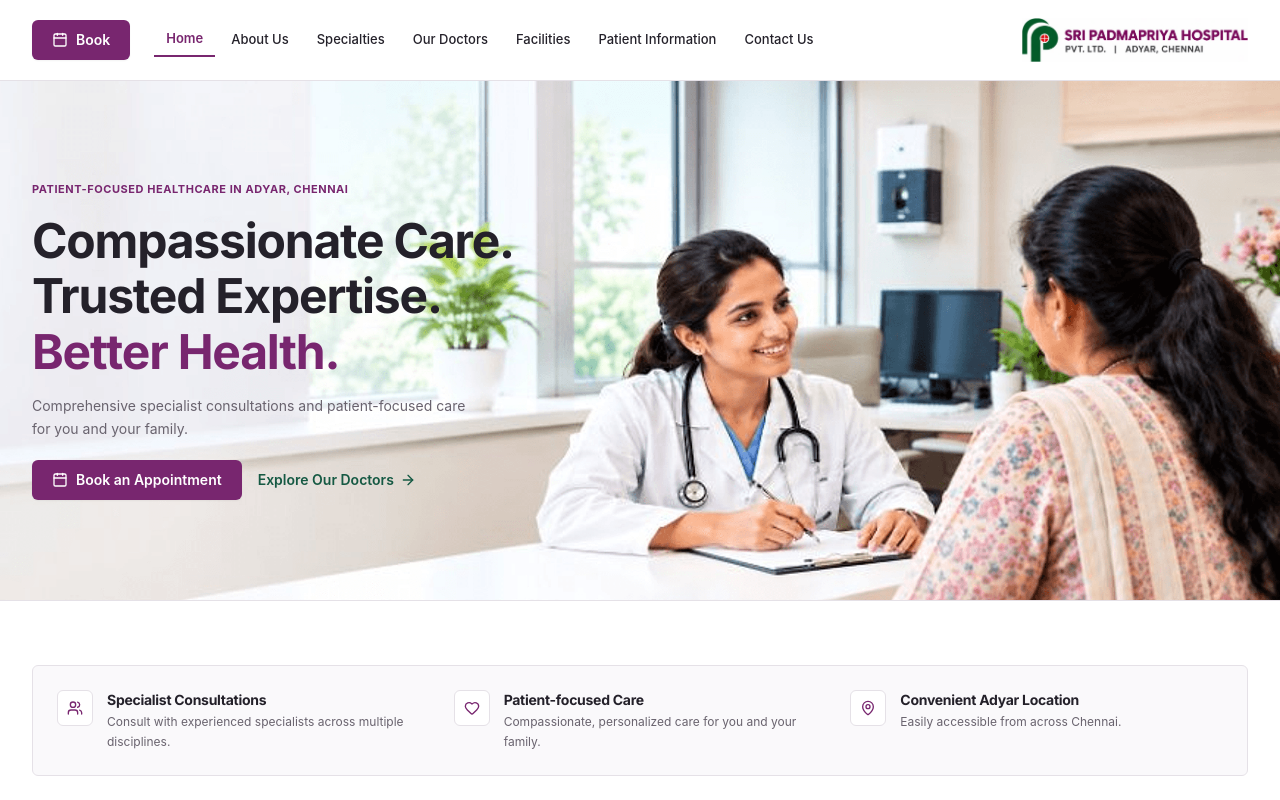
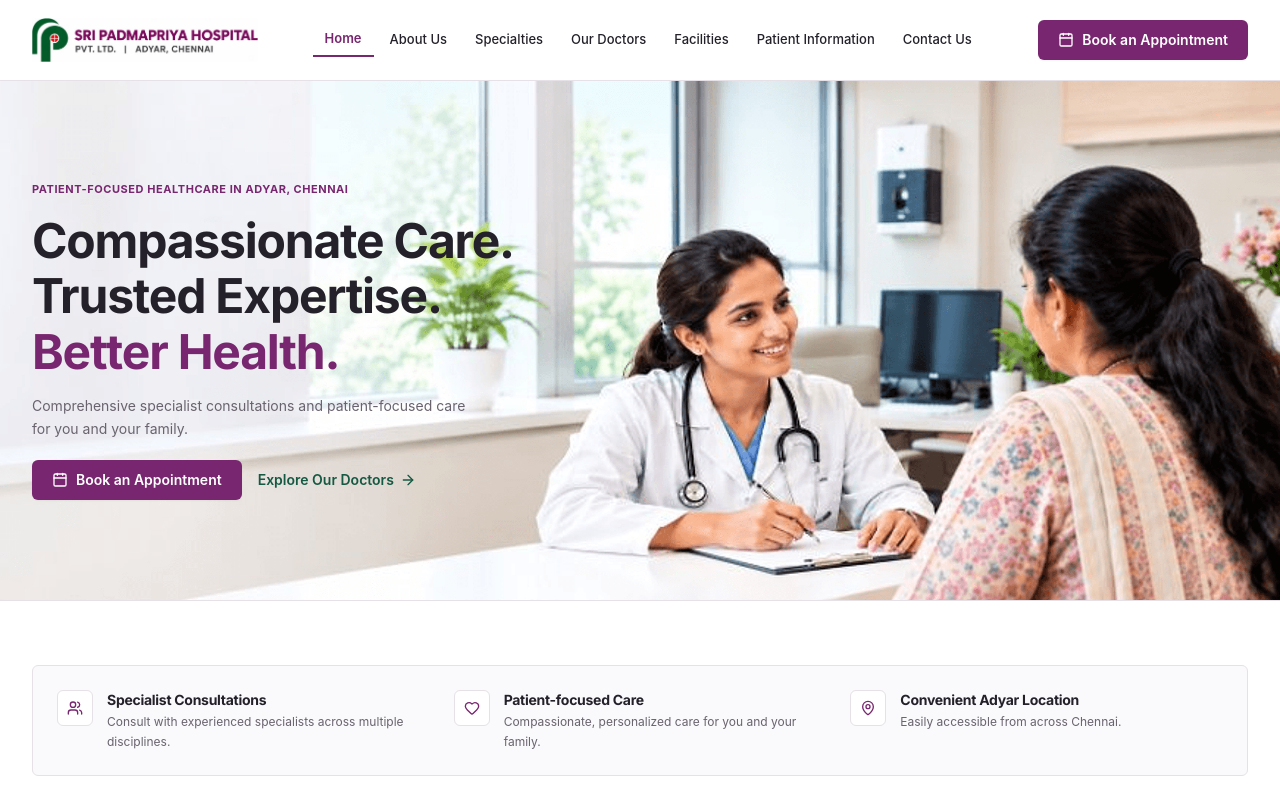
Before and after one commit to Dravid2016/Sri-Padmapriya-hospital, a React (Vite) app: page / in a window 1280 px wide. Shown: the top 800 px of the page. Built offline with nearby package versions, Linux system fonts and the light colour scheme.

Commit message:
Configure header: desktop has logo on left and Book button on right; mobile has menu and Book button on left and logo on right

```diff
--- a/src/components/Header.jsx
+++ b/src/components/Header.jsx
@@ -26,63 +26,81 @@ export default function Header() {
   return (
     <header className="sticky top-0 z-50 bg-white border-b border-[#E5E1E7]">
       <div className="max-w-7xl mx-auto px-4 sm:px-6 lg:px-8">
-        <div className="flex items-center justify-between h-20">
 
-          {/* Left Side: Mobile Menu Toggle, Desktop Navigation & Left Appointment Button */}
-          <div className="flex items-center gap-3 sm:gap-4">
-            {/* Mobile Menu Button on the Left */}
+        {/* DESKTOP HEADER (xl and above): Logo on Left, Nav in Center, Book Appointment on Right */}
+        <div className="hidden xl:flex items-center justify-between h-20">
+          {/* Logo on the Left */}
+          <Link to="/" className="flex items-center gap-3 focus:outline-none">
+            <img
+              src="/images/brand/official_hospital_logo.png"
+              alt="Sri Padmapriya Hospital Pvt. Ltd. Adyar Chennai"
+              className="h-11 w-auto object-contain"
+            />
+          </Link>
+
+          {/* Navigation Links in Center */}
+          <nav className="flex items-center gap-1" aria-label="Main Navigation">
+            {navLinks.map((link) => (
+              <Link
+                key={link.path}
+                to={link.path}
+                className={`px-3 py-1.5 text-[13px] font-medium transition-colors ${
+                  isActive(link.path)
+                    ? 'text-[#78266F] border-b-2 border-[#78266F] font-semibold'
+                    : 'text-[#24212A] hover:text-[#78266F]'
+                }`}
+              >
+                {link.name}
+              </Link>
+            ))}
+          </nav>
+
+          {/* Book Appointment Button on the Right */}
+          <div className="flex items-center">
+            <Link
+              to="/appointment"
+              className="inline-flex items-center gap-2 px-5 py-2.5 rounded-md bg-[#78266F] hover:bg-[#621d5a] text-white text-xs sm:text-sm font-semibold transition-colors active:scale-95 shadow-xs"
+            >
+              <Calendar className="w-4 h-4 text-white" />
+              <span>Book an Appointment</span>
+            </Link>
+          </div>
+        </div>
+
+        {/* MOBILE & TABLET HEADER (< xl): Menu + Book Appointment on the Left, Logo on the Right */}
+        <div className="flex xl:hidden items-center justify-between h-16 sm:h-20">
+          {/* Left: Menu Toggle + Book Appointment Button */}
+          <div className="flex items-center gap-2 sm:gap-3">
             <button
               onClick={() => setIsOpen(!isOpen)}
-              className="xl:hidden p-2 rounded-md text-[#24212A] hover:bg-[#FAF9FB] focus:outline-none border border-[#E5E1E7]"
+              className="p-2 rounded-md text-[#24212A] hover:bg-[#FAF9FB] focus:outline-none border border-[#E5E1E7]"
               aria-expanded={isOpen}
               aria-label="Toggle menu"
             >
               {isOpen ? <X className="w-5 h-5" /> : <Menu className="w-5 h-5" />}
             </button>
 
-            {/* Book Appointment Button on Left */}
             <Link
               to="/appointment"
-              className="inline-flex items-center gap-2 px-3.5 sm:px-5 py-2 sm:py-2.5 rounded-md bg-[#78266F] hover:bg-[#621d5a] text-white text-xs sm:text-sm font-semibold transition-colors active:scale-95 shadow-xs"
+              className="inline-flex items-center gap-1.5 px-3 py-2 sm:px-4 sm:py-2.5 rounded-md bg-[#78266F] hover:bg-[#621d5a] text-white text-xs sm:text-sm font-semibold transition-colors active:scale-95 shadow-xs"
             >
-              <Calendar className="w-4 h-4 text-white" />
-              <span className="hidden xs:inline">Book an Appointment</span>
-              <span className="xs:hidden">Book</span>
+              <Calendar className="w-3.5 h-3.5 sm:w-4 sm:h-4 text-white" />
+              <span>Book</span>
             </Link>
-
-            {/* Desktop Navigation on Left */}
-            <nav className="hidden xl:flex items-center gap-1 ml-2" aria-label="Main Navigation">
-              {navLinks.map((link) => (
-                <Link
-                  key={link.path}
-                  to={link.path}
-                  className={`px-3 py-1.5 text-[13px] font-medium transition-colors ${
-                    isActive(link.path)
-                      ? 'text-[#78266F] border-b-2 border-[#78266F] font-semibold'
-                      : 'text-[#24212A] hover:text-[#78266F]'
-                  }`}
-                >
-                  {link.name}
-                </Link>
-              ))}
-            </nav>
           </div>
 
-          {/* Right Side: Hospital Logo (Always visible across all pages) */}
+          {/* Right: Hospital Logo */}
           <div className="flex items-center">
-            <Link to="/" className="flex items-center gap-3 focus:outline-none">
+            <Link to="/" className="flex items-center focus:outline-none">
               <img
                 src="/images/brand/official_hospital_logo.png"
-                alt="Sri Padmapriya Hospital Pvt. Ltd. Adyar Chennai"
-                className="h-9 sm:h-11 w-auto object-contain"
-                onError={(e) => {
-                  e.target.style.display = 'none';
-                }}
+                alt="Sri Padmapriya Hospital"
+                className="h-8 sm:h-10 w-auto object-contain"
               />
             </Link>
           </div>
+        </div>
 
-        </div>
       </div>
 
       {/* Mobile Menu Dropdown */}
```
